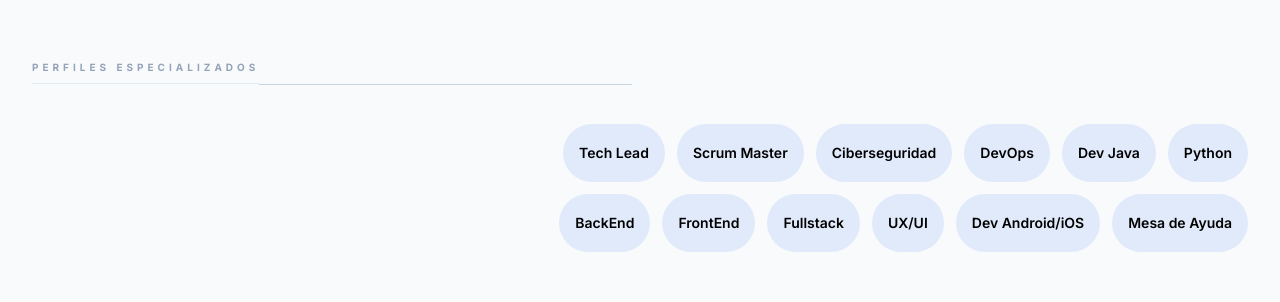
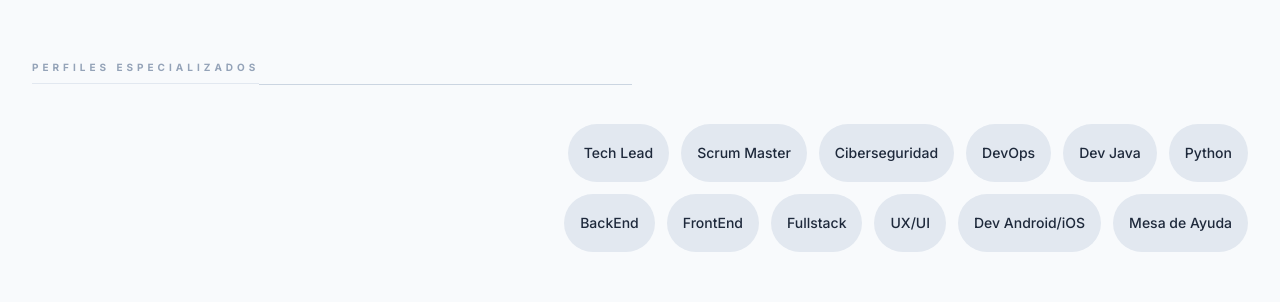
Before and after one commit to asinomas/paginaultima, a React (Vite) app in the folder Pagina_ultima/: page / in a window 1280 px wide. Shown: the part 3620-3922 px from the top of the page. Built offline with nearby package versions, Linux system fonts and the light colour scheme; no server answers.

Commit message:
Update ServicesDetail.tsx

```diff
--- a/Pagina_ultima/src/components/ServicesDetail.tsx
+++ b/Pagina_ultima/src/components/ServicesDetail.tsx
@@ -172,8 +172,8 @@ const ServicesDetail: React.FC<ServicesDetailProps> = ({ onContactClick = () =>
                   e.stopPropagation();
                   setActiveProfile(activeProfile === profile ? null : profile);
                 }}
-                className={`bg-[#135bec]/10 text-black px-4 py-0.5 rounded-full text-sm font-semibold hover:bg-[#135bec]/20 hover:scale-105 hover:shadow-md transition-all ${
-                  activeProfile === profile ? "bg-[#135bec]/20" : ""
+                className={`bg-slate-200 text-slate-800 px-4 py-1.5 rounded-full text-sm font-medium hover:bg-slate-300 hover:scale-105 hover:shadow-md transition-all ${
+                  activeProfile === profile ? "bg-slate-300" : ""
                 }`}
               >
                 {profile}
```
